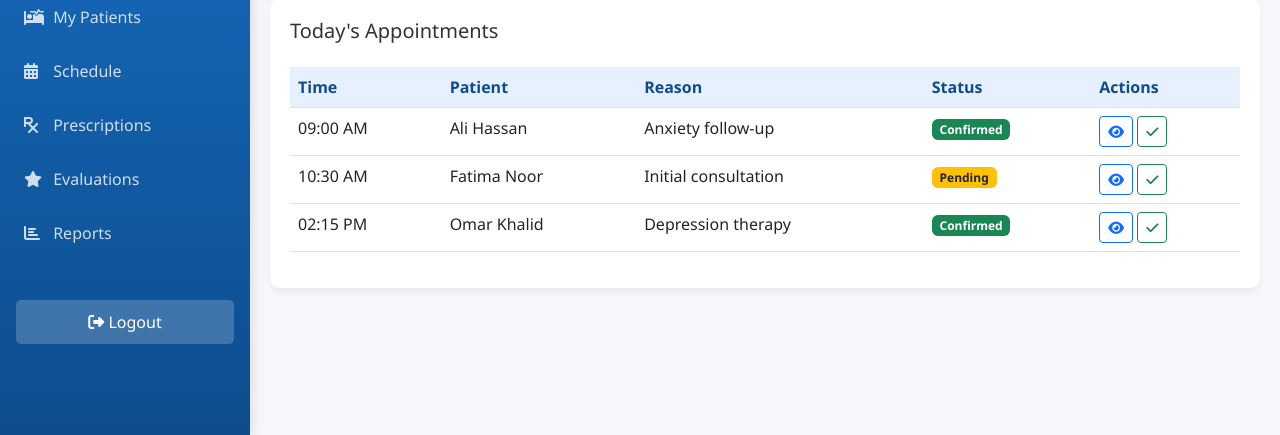
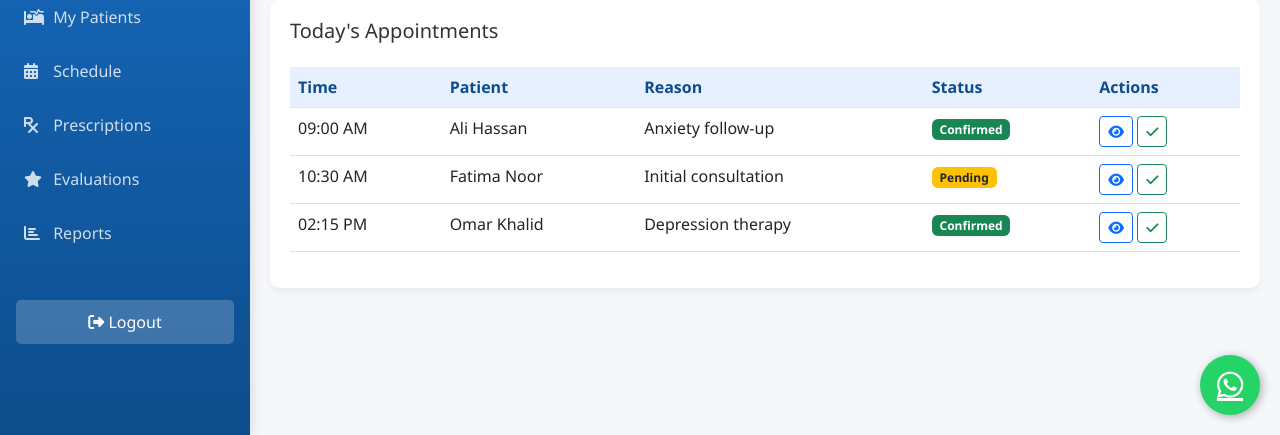
Before and after one commit to norhanzregat/Life_Path, a PHP site: page /admin/index.php in a window 1280 px wide. Shown: the part 365-800 px from the top of the page. Run offline with PHP 8.4, Linux system fonts and the light colour scheme.

Commit message:
تعديل على ملف index.php

```diff
--- a/admin/index.php
+++ b/admin/index.php
@@ -226,6 +226,31 @@
             margin-right: 15px;
             color: white;
         }
+
+        .whatsapp-float {
+            position: fixed;
+            width: 60px;
+            height: 60px;
+            bottom: 20px;
+            right: 20px;
+            background-color: #25d366;
+            color: white;
+            border-radius: 50%;
+            text-align: center;
+            font-size: 30px;
+            box-shadow: 2px 2px 10px rgba(0,0,0,0.3);
+            z-index: 1000;
+            display: flex;
+            align-items: center;
+            justify-content: center;
+            transition: transform 0.3s;
+        }
+
+        .whatsapp-float:hover {
+            transform: scale(1.1);
+            color: white;
+        }
+
 
         .notification-badge {
             position: absolute;
@@ -467,6 +492,7 @@
                 </div>
             </div>
 
+
             <!-- Patients Tab -->
             <div class="tab-pane fade" id="patients" role="tabpanel">
                 <h5 class="mb-4">My Patients</h5>
@@ -705,6 +731,11 @@
             }
         });
     </script>
+
+    <!-- زر واتساب -->
+    <a href="https://wa.me/962775346699" target="_blank" class="whatsapp-float">
+    <i class="fab fa-whatsapp"></i>
+    </a>
 </body>
 
 </html>
```
